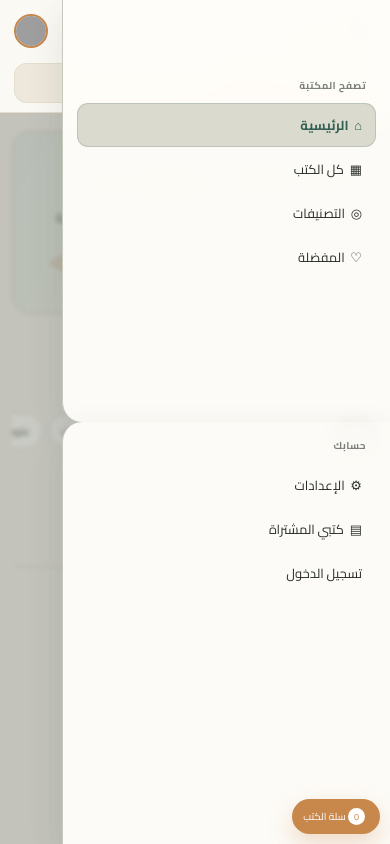
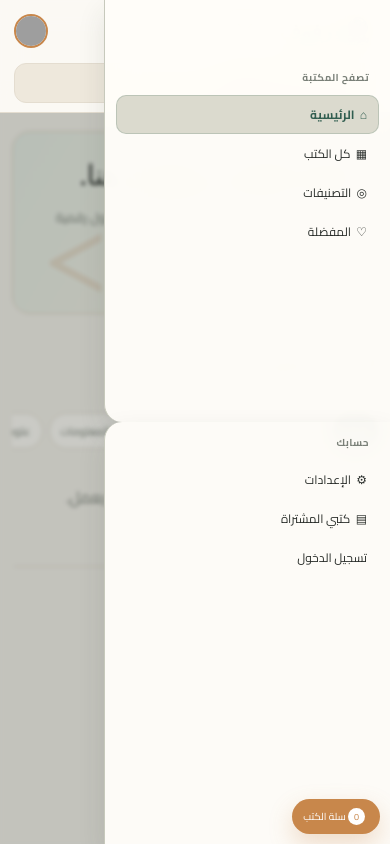
Before and after one commit to kareemWA/Rufuff, a website: page index.html in a window 390 px wide. Both pictures are taken after a click on the button "فتح القائمة". Drawn offline with Linux system fonts and the light colour scheme; no server answers; grey boxes are pictures that could not be loaded.

Commit message:
polish responsive sidebar

```diff
--- a/assets/css/sidebar-fix.css
+++ b/assets/css/sidebar-fix.css
@@ -11,13 +11,13 @@
 .btn-open-list[aria-expanded="true"] .menu-icon::before { transform: translateY(7px) rotate(45deg); }
 .btn-open-list[aria-expanded="true"] .menu-icon::after { transform: translateY(-7px) rotate(-45deg); }
 
-.list, .list_bottom { position: fixed; right: 24px; z-index: 19; width: 244px; padding: 15px 12px 12px; overflow: hidden; border: 1px solid color-mix(in srgb, var(--primary) 16%, var(--border)); border-radius: 18px; background: color-mix(in srgb, var(--surface) 97%, transparent); box-shadow: 0 14px 36px rgba(44, 55, 45, .12); backdrop-filter: blur(18px); }
+.list, .list_bottom { position: fixed; right: 20px; z-index: 19; width: 210px; padding: 12px 10px 10px; overflow: hidden; border: 1px solid color-mix(in srgb, var(--primary) 16%, var(--border)); border-radius: 16px; background: color-mix(in srgb, var(--surface) 97%, transparent); box-shadow: 0 12px 28px rgba(44, 55, 45, .11); backdrop-filter: blur(18px); }
 .list { top: 96px; }
 .list_bottom { top: 350px; }
 .list::before, .list_bottom::before { display: block; margin: 0 10px 8px; color: var(--muted); font-size: 10px; font-weight: 700; letter-spacing: .4px; }
 .list::before { content: "تصفح المكتبة"; }
 .list_bottom::before { content: "حسابك"; }
-.list a, .list_bottom a { display: flex; align-items: center; min-height: 44px; gap: 9px; padding: 0 13px; border: 1px solid transparent; border-radius: 11px; transition: background .2s, border-color .2s, color .2s, transform .2s; }
+.list a, .list_bottom a { display: flex; align-items: center; min-height: 39px; gap: 8px; padding: 0 11px; border: 1px solid transparent; border-radius: 10px; font-size: 12px; transition: background .2s, border-color .2s, color .2s, transform .2s; }
 .list a:hover, .list_bottom a:hover, .list a:focus-visible, .list_bottom a:focus-visible { border-color: color-mix(in srgb, var(--primary) 15%, transparent); background: color-mix(in srgb, var(--primary) 8%, var(--soft)); color: var(--primary); transform: translateX(-2px); outline: 0; }
 .list a.is-current, .list_bottom a.is-current { border-color: color-mix(in srgb, var(--primary) 18%, transparent); background: color-mix(in srgb, var(--primary) 10%, var(--soft)); color: var(--primary); font-weight: 700; }
 .list a.is-current::first-letter, .list_bottom a.is-current::first-letter { color: var(--accent); }
@@ -34,9 +34,9 @@
     body.menu-open { overflow: hidden; }
     body.menu-open::before { content: ""; position: fixed; inset: 0; z-index: 25; background: rgba(35, 42, 37, .24); backdrop-filter: blur(2px); cursor: pointer; }
     .btn-open-list { display: inline-grid; position: relative; z-index: 28; }
-    .list, .list_bottom { right: 0; left: auto; width: min(360px, 84vw); max-height: none; overflow-y: auto; border-width: 0 0 0 1px; border-radius: 0; transform: translateX(105%); opacity: 0; pointer-events: none; transition: transform .28s cubic-bezier(.22, .8, .26, 1), opacity .2s ease; }
-    .list { top: 0; bottom: 50%; padding: 76px 14px 14px; border-radius: 0 0 0 20px; }
-    .list_bottom { top: 50%; bottom: 0; padding: 14px; border-radius: 20px 0 0 0; }
+    .list, .list_bottom { right: 0; left: auto; width: min(286px, 76vw); max-height: none; overflow-y: auto; border-width: 0 0 0 1px; border-radius: 0; transform: translateX(105%); opacity: 0; pointer-events: none; transition: transform .28s cubic-bezier(.22, .8, .26, 1), opacity .2s ease; }
+    .list { top: 0; bottom: 50%; padding: 68px 11px 11px; border-radius: 0 0 0 18px; }
+    .list_bottom { top: 50%; bottom: 0; padding: 11px; border-radius: 18px 0 0 0; }
     .list.show, .list_bottom.show { display: block; transform: translateX(0); opacity: 1; pointer-events: auto; animation: none; z-index: 26; }
     .settings-page .img { width: 88px; height: 88px; }
     .settings-page .pho-nam { margin-bottom: 18px; padding: 16px 10px 13px; }
--- a/public/assets/css/sidebar-fix.css
+++ b/public/assets/css/sidebar-fix.css
@@ -11,13 +11,13 @@
 .btn-open-list[aria-expanded="true"] .menu-icon::before { transform: translateY(7px) rotate(45deg); }
 .btn-open-list[aria-expanded="true"] .menu-icon::after { transform: translateY(-7px) rotate(-45deg); }
 
-.list, .list_bottom { position: fixed; right: 24px; z-index: 19; width: 244px; padding: 15px 12px 12px; overflow: hidden; border: 1px solid color-mix(in srgb, var(--primary) 16%, var(--border)); border-radius: 18px; background: color-mix(in srgb, var(--surface) 97%, transparent); box-shadow: 0 14px 36px rgba(44, 55, 45, .12); backdrop-filter: blur(18px); }
+.list, .list_bottom { position: fixed; right: 20px; z-index: 19; width: 210px; padding: 12px 10px 10px; overflow: hidden; border: 1px solid color-mix(in srgb, var(--primary) 16%, var(--border)); border-radius: 16px; background: color-mix(in srgb, var(--surface) 97%, transparent); box-shadow: 0 12px 28px rgba(44, 55, 45, .11); backdrop-filter: blur(18px); }
 .list { top: 96px; }
 .list_bottom { top: 350px; }
 .list::before, .list_bottom::before { display: block; margin: 0 10px 8px; color: var(--muted); font-size: 10px; font-weight: 700; letter-spacing: .4px; }
 .list::before { content: "تصفح المكتبة"; }
 .list_bottom::before { content: "حسابك"; }
-.list a, .list_bottom a { display: flex; align-items: center; min-height: 44px; gap: 9px; padding: 0 13px; border: 1px solid transparent; border-radius: 11px; transition: background .2s, border-color .2s, color .2s, transform .2s; }
+.list a, .list_bottom a { display: flex; align-items: center; min-height: 39px; gap: 8px; padding: 0 11px; border: 1px solid transparent; border-radius: 10px; font-size: 12px; transition: background .2s, border-color .2s, color .2s, transform .2s; }
 .list a:hover, .list_bottom a:hover, .list a:focus-visible, .list_bottom a:focus-visible { border-color: color-mix(in srgb, var(--primary) 15%, transparent); background: color-mix(in srgb, var(--primary) 8%, var(--soft)); color: var(--primary); transform: translateX(-2px); outline: 0; }
 .list a.is-current, .list_bottom a.is-current { border-color: color-mix(in srgb, var(--primary) 18%, transparent); background: color-mix(in srgb, var(--primary) 10%, var(--soft)); color: var(--primary); font-weight: 700; }
 .list a.is-current::first-letter, .list_bottom a.is-current::first-letter { color: var(--accent); }
@@ -34,9 +34,9 @@
     body.menu-open { overflow: hidden; }
     body.menu-open::before { content: ""; position: fixed; inset: 0; z-index: 25; background: rgba(35, 42, 37, .24); backdrop-filter: blur(2px); cursor: pointer; }
     .btn-open-list { display: inline-grid; position: relative; z-index: 28; }
-    .list, .list_bottom { right: 0; left: auto; width: min(360px, 84vw); max-height: none; overflow-y: auto; border-width: 0 0 0 1px; border-radius: 0; transform: translateX(105%); opacity: 0; pointer-events: none; transition: transform .28s cubic-bezier(.22, .8, .26, 1), opacity .2s ease; }
-    .list { top: 0; bottom: 50%; padding: 76px 14px 14px; border-radius: 0 0 0 20px; }
-    .list_bottom { top: 50%; bottom: 0; padding: 14px; border-radius: 20px 0 0 0; }
+    .list, .list_bottom { right: 0; left: auto; width: min(286px, 76vw); max-height: none; overflow-y: auto; border-width: 0 0 0 1px; border-radius: 0; transform: translateX(105%); opacity: 0; pointer-events: none; transition: transform .28s cubic-bezier(.22, .8, .26, 1), opacity .2s ease; }
+    .list { top: 0; bottom: 50%; padding: 68px 11px 11px; border-radius: 0 0 0 18px; }
+    .list_bottom { top: 50%; bottom: 0; padding: 11px; border-radius: 18px 0 0 0; }
     .list.show, .list_bottom.show { display: block; transform: translateX(0); opacity: 1; pointer-events: auto; animation: none; z-index: 26; }
     .settings-page .img { width: 88px; height: 88px; }
     .settings-page .pho-nam { margin-bottom: 18px; padding: 16px 10px 13px; }
```
